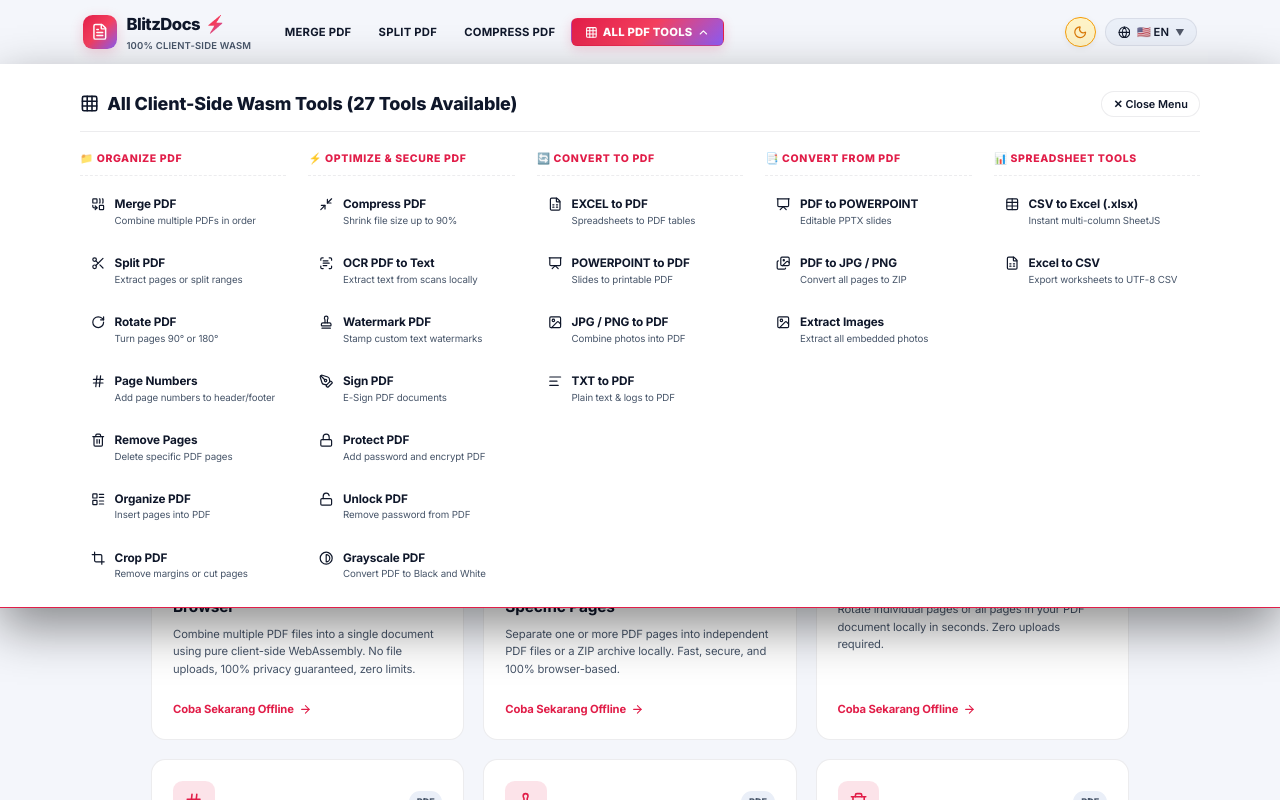
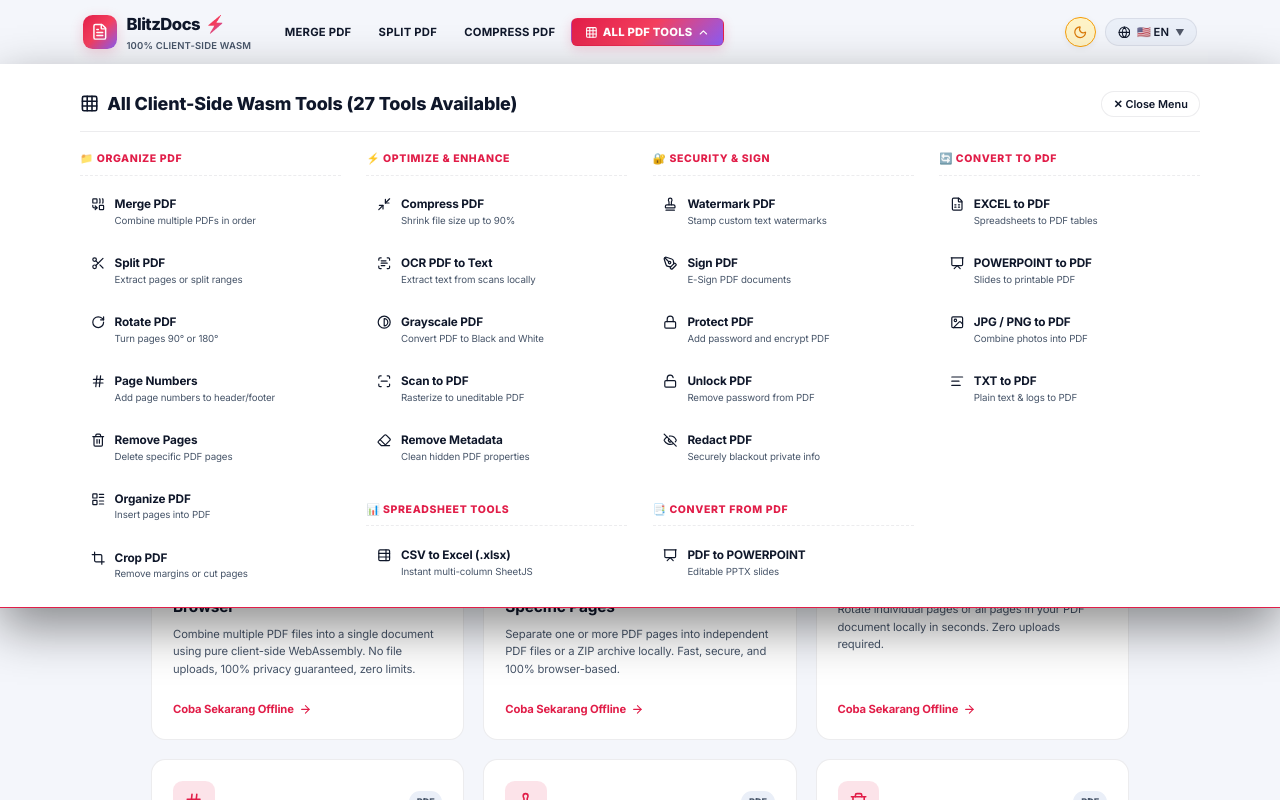
Before and after one commit to codesbykhairannoor/checkmyfile, a React (Vite) app: page / in a window 1280 px wide. Both pictures are taken after a click on the button "ALL PDF TOOLS". Shown: the top 800 px of the page. Built offline with nearby package versions, Linux system fonts and the light colour scheme.

Commit message:
style: remove tool back button, redesign navbar mega menu layout, and hide sidebar in compare pdf

```diff
--- a/src/components/common/DocumentLivePreview.tsx
+++ b/src/components/common/DocumentLivePreview.tsx
@@ -37,6 +37,7 @@ interface DocumentLivePreviewProps {
   cropConfig?: any;
   redactConfig?: any;
   setRedactConfig?: React.Dispatch<React.SetStateAction<any>>;
+  hideSidebar?: boolean;
 }
 
 export const DocumentLivePreview: React.FC<DocumentLivePreviewProps> = ({
@@ -56,6 +57,7 @@ export const DocumentLivePreview: React.FC<DocumentLivePreviewProps> = ({
   cropConfig,
   redactConfig,
   setRedactConfig,
+  hideSidebar = false,
 }) => {
   const [pageNumber, setPageNumber] = useState<number>(1);
   const [totalPages, setTotalPages] = useState<number>(1);
@@ -617,7 +619,7 @@ export const DocumentLivePreview: React.FC<DocumentLivePreviewProps> = ({
         </div>
 
         {/* Right Sidebar - Thumbnails */}
-        {((isPdf && pdfDoc) || (isImage && files.length > 0) || isPptx || isSpreadsheet || isTxt || renderBottomRight) ? (
+        {!hideSidebar && ((isPdf && pdfDoc) || (isImage && files.length > 0) || isPptx || isSpreadsheet || isTxt || renderBottomRight) ? (
           <aside style={{ flex: 1, minWidth: 350, minHeight: 0, display: 'flex', flexDirection: 'column', paddingBottom: 24 }}>
             {isPdf && pdfDoc && (
             <div
--- a/src/components/layout/Navbar.tsx
+++ b/src/components/layout/Navbar.tsx
@@ -1,6 +1,6 @@
 import React, { useState, useRef, useEffect } from 'react';
 import { LocaleSwitcher } from './LocaleSwitcher';
-import { Sun, Moon, FileText, ChevronDown, ChevronUp, Grid, Combine, Scissors, Minimize2, FileSpreadsheet, LayoutList, Crop, ScanText, ScanLine, Eraser, Scale, EyeOff, RotateCw, Hash, Stamp, Presentation, AlignLeft, Table, Image, Images, Trash2, PenTool, Lock, Unlock, Contrast } from 'lucide-react';
+import { Sun, Moon, FileText, ChevronDown, ChevronUp, Grid, Combine, Scissors, Minimize2, FileSpreadsheet, LayoutList, Crop, ScanText, ScanLine, Eraser, Scale, EyeOff, RotateCw, Hash, Stamp, Presentation, AlignLeft, TableProperties, Image, Images, Trash2, PenTool, Lock, Unlock, Contrast } from 'lucide-react';
 import { TOOLS_CATALOG, getToolById, type ToolDefinition } from '../../catalog/toolsCatalog';
 
 interface NavbarProps {
@@ -261,9 +261,8 @@ export const Navbar: React.FC<NavbarProps> = ({
                 ✕ Close Menu
               </button>
             </div>
-
-            <div style={{ display: 'grid', gridTemplateColumns: 'repeat(auto-fit, minmax(220px, 1fr))', gap: 28 }}>
-              {/* Column 1: Organize PDF */}
+            <div style={{ display: 'grid', gridTemplateColumns: 'repeat(4, 1fr)', gap: 32 }}>
+              {/* Column 1: Organize PDF (8 items) */}
               <div className="mega-menu-col">
                 <div className="mega-menu-title">📁 ORGANIZE PDF</div>
                 <div onClick={() => handleToolClick('merge-pdf')} className="mega-menu-item">
@@ -324,9 +323,9 @@ export const Navbar: React.FC<NavbarProps> = ({
                 </div>
               </div>
 
-              {/* Column 2: Optimize & Secure PDF */}
+              {/* Column 2: Optimize & Spreadsheets (7 items) */}
               <div className="mega-menu-col">
-                <div className="mega-menu-title">⚡ OPTIMIZE & SECURE PDF</div>
+                <div className="mega-menu-title">⚡ OPTIMIZE & ENHANCE</div>
                 <div onClick={() => handleToolClick('compress-pdf')} className="mega-menu-item">
                   <Minimize2 size={18} />
                   <div>
@@ -341,6 +340,48 @@ export const Navbar: React.FC<NavbarProps> = ({
                     <div className="item-desc">Extract text from scans locally</div>
                   </div>
                 </div>
+                <div onClick={() => handleToolClick('grayscale-pdf')} className="mega-menu-item">
+                  <Contrast size={18} />
+                  <div>
+                    <div className="item-title">Grayscale PDF</div>
+                    <div className="item-desc">Convert PDF to Black and White</div>
+                  </div>
+                </div>
+                <div onClick={() => handleToolClick('scan-to-pdf')} className="mega-menu-item">
+                  <ScanLine size={18} />
+                  <div>
+                    <div className="item-title">Scan to PDF</div>
+                    <div className="item-desc">Rasterize to uneditable PDF</div>
+                  </div>
+                </div>
+                <div onClick={() => handleToolClick('remove-pdf-metadata')} className="mega-menu-item">
+                  <Eraser size={18} />
+                  <div>
+                    <div className="item-title">Remove Metadata</div>
+                    <div className="item-desc">Clean hidden PDF properties</div>
+                  </div>
+                </div>
+
+                <div className="mega-menu-title" style={{ marginTop: 24 }}>📊 SPREADSHEET TOOLS</div>
+                <div onClick={() => handleToolClick('csv-to-excel')} className="mega-menu-item">
+                  <TableProperties size={18} />
+                  <div>
+                    <div className="item-title">CSV to Excel (.xlsx)</div>
+                    <div className="item-desc">Instant multi-column SheetJS</div>
+                  </div>
+                </div>
+                <div onClick={() => handleToolClick('excel-to-csv')} className="mega-menu-item">
+                  <FileText size={18} />
+                  <div>
+                    <div className="item-title">Excel to CSV</div>
+                    <div className="item-desc">Export worksheets to UTF-8 CSV</div>
+                  </div>
+                </div>
+              </div>
+
+              {/* Column 3: Security & Convert From (8 items) */}
+              <div className="mega-menu-col">
+                <div className="mega-menu-title">🔐 SECURITY & SIGN</div>
                 <div onClick={() => handleToolClick('watermark-pdf')} className="mega-menu-item">
                   <Stamp size={18} />
                   <div>
@@ -369,27 +410,6 @@ export const Navbar: React.FC<NavbarProps> = ({
                     <div className="item-desc">Remove password from PDF</div>
                   </div>
                 </div>
-                <div onClick={() => handleToolClick('grayscale-pdf')} className="mega-menu-item">
-                  <Contrast size={18} />
-                  <div>
-                    <div className="item-title">Grayscale PDF</div>
-                    <div className="item-desc">Convert PDF to Black and White</div>
-                  </div>
-                </div>
-                <div onClick={() => handleToolClick('scan-to-pdf')} className="mega-menu-item">
-                  <ScanLine size={18} />
-                  <div>
-                    <div className="item-title">Scan to PDF</div>
-                    <div className="item-desc">Rasterize to uneditable PDF</div>
-                  </div>
-                </div>
-                <div onClick={() => handleToolClick('remove-pdf-metadata')} className="mega-menu-item">
-                  <Eraser size={18} />
-                  <div>
-                    <div className="item-title">Remove Metadata</div>
-                    <div className="item-desc">Clean hidden PDF properties</div>
-                  </div>
-                </div>
                 <div onClick={() => handleToolClick('redact-pdf')} className="mega-menu-item">
                   <EyeOff size={18} />
                   <div>
@@ -397,12 +417,34 @@ export const Navbar: React.FC<NavbarProps> = ({
                     <div className="item-desc">Securely blackout private info</div>
                   </div>
                 </div>
+
+                <div className="mega-menu-title" style={{ marginTop: 24 }}>📑 CONVERT FROM PDF</div>
+                <div onClick={() => handleToolClick('pdf-to-ppt')} className="mega-menu-item">
+                  <Presentation size={18} />
+                  <div>
+                    <div className="item-title">PDF to POWERPOINT</div>
+                    <div className="item-desc">Editable PPTX slides</div>
+                  </div>
+                </div>
+                <div onClick={() => handleToolClick('pdf-to-image')} className="mega-menu-item">
+                  <Images size={18} />
+                  <div>
+                    <div className="item-title">PDF to JPG / PNG</div>
+                    <div className="item-desc">Convert all pages to ZIP</div>
+                  </div>
+                </div>
+                <div onClick={() => handleToolClick('extract-images')} className="mega-menu-item">
+                  <Image size={18} />
+                  <div>
+                    <div className="item-title">Extract Images</div>
+                    <div className="item-desc">Extract all embedded photos</div>
+                  </div>
+                </div>
               </div>
 
-              {/* Column 3: Convert TO PDF */}
+              {/* Column 4: Convert TO PDF (4 items) */}
               <div className="mega-menu-col">
                 <div className="mega-menu-title">🔄 CONVERT TO PDF</div>
-
                 <div onClick={() => handleToolClick('excel-to-pdf')} className="mega-menu-item">
                   <FileSpreadsheet size={18} />
                   <div>
@@ -424,60 +466,11 @@ export const Navbar: React.FC<NavbarProps> = ({
                     <div className="item-desc">Combine photos into PDF</div>
                   </div>
                 </div>
-
                 <div onClick={() => handleToolClick('txt-to-pdf')} className="mega-menu-item">
                   <AlignLeft size={18} />
                   <div>
                     <div className="item-title">TXT to PDF</div>
                     <div className="item-desc">Plain text & logs to PDF</div>
-                  </div>
-                </div>
-              </div>
-
-              {/* Column 4: Convert FROM PDF */}
-              <div className="mega-menu-col">
-                <div className="mega-menu-title">📑 CONVERT FROM PDF</div>
-
-                <div onClick={() => handleToolClick('pdf-to-ppt')} className="mega-menu-item">
-                  <Presentation size={18} />
-                  <div>
-                    <div className="item-title">PDF to POWERPOINT</div>
-                    <div className="item-desc">Editable PPTX slides</div>
-                  </div>
-                </div>
-                <div onClick={() => handleToolClick('pdf-to-image')} className="mega-menu-item">
-                  <Images size={18} />
-                  <div>
-                    <div className="item-title">PDF to JPG / PNG</div>
-                    <div className="item-desc">Convert all pages to ZIP</div>
-                  </div>
-                </div>
-                <div onClick={() => handleToolClick('extract-images-pdf')} className="mega-menu-item">
-                  <Image size={18} />
-                  <div>
-                    <div className="item-title">Extract Images</div>
-                    <div className="item-desc">Extract all embedded photos</div>
-                  </div>
-                </div>
-              </div>
-
-
-
-              {/* Column 6: Spreadsheet Tools */}
-              <div className="mega-menu-col">
-                <div className="mega-menu-title">📊 SPREADSHEET TOOLS</div>
-                <div onClick={() => handleToolClick('csv-to-excel')} className="mega-menu-item">
-                  <Table size={18} />
-                  <div>
-                    <div className="item-title">CSV to Excel (.xlsx)</div>
-                    <div className="item-desc">Instant multi-column SheetJS</div>
-                  </div>
-                </div>
-                <div onClick={() => handleToolClick('excel-to-csv')} className="mega-menu-item">
-                  <FileSpreadsheet size={18} />
-                  <div>
-                    <div className="item-title">Excel to CSV</div>
-                    <div className="item-desc">Export worksheets to UTF-8 CSV</div>
                   </div>
                 </div>
               </div>
```
Also changed, not shown: src/pages/ToolPage.tsx (+4 -15 lines).
